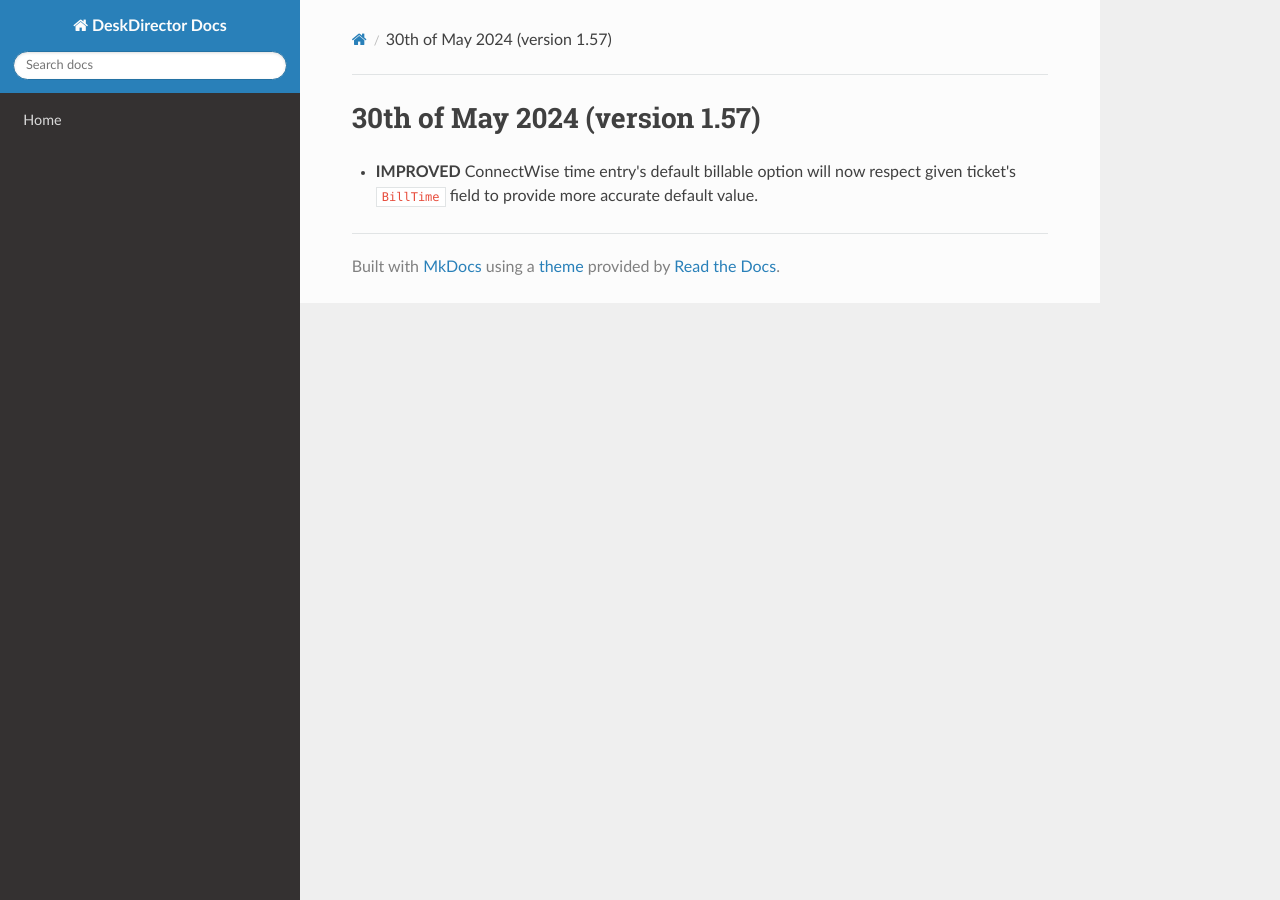
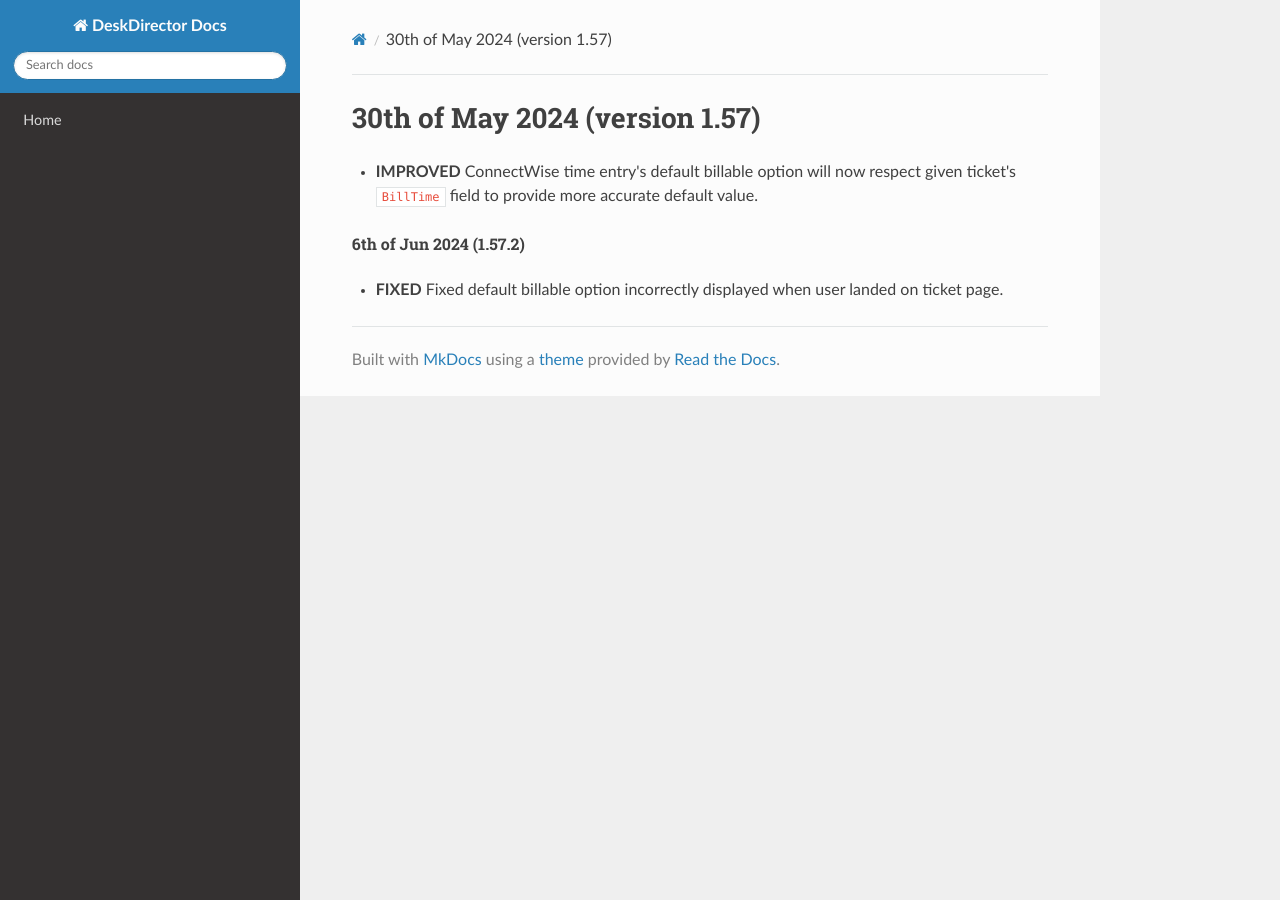
Before and after one commit to DeskDirector/docs, an MkDocs documentation site: the page built from docs/_release/tech/v1.57.md, in a window 1280 px wide. Built offline with MkDocs 1.6.1, drawn with Linux system fonts in a browser that asks for light colours; nearby versions of some CDN libraries; old or Windows-style settings are respelled for this version of MkDocs.

Commit message:
Update v1.57.md

```diff
--- a/docs/_release/tech/v1.57.md
+++ b/docs/_release/tech/v1.57.md
@@ -1,3 +1,6 @@
 # 30th of May 2024 (version 1.57)
 
 - **IMPROVED** ConnectWise time entry's default billable option will now respect given ticket's `BillTime` field to provide more accurate default value.
+
+###### 6th of Jun 2024 (1.57.2)
+- **FIXED** Fixed default billable option incorrectly displayed when user landed on ticket page.
```
